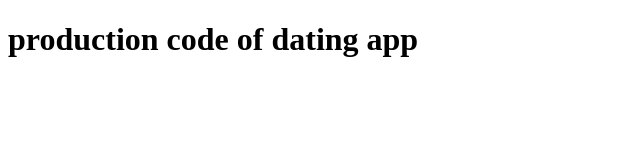
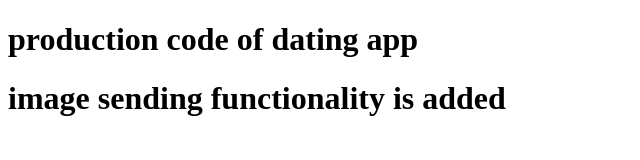
Before and after one commit to PRASANTH-REDDY-NANDHARAPU/git-merge, a plain HTML site: page index.html in a window 1280 px wide. Shown: the whole page, without its empty margins (0-640 px from the left). Drawn offline with Linux system fonts and the light colour scheme.

Commit message:
image-test-code

```diff
--- a/index.html
+++ b/index.html
@@ -8,5 +8,6 @@
 </head>
 <body>
     <h1> production code of dating app</h1>
+    <h1> image sending functionality is added</h1>
 </body>
 </html>
```
